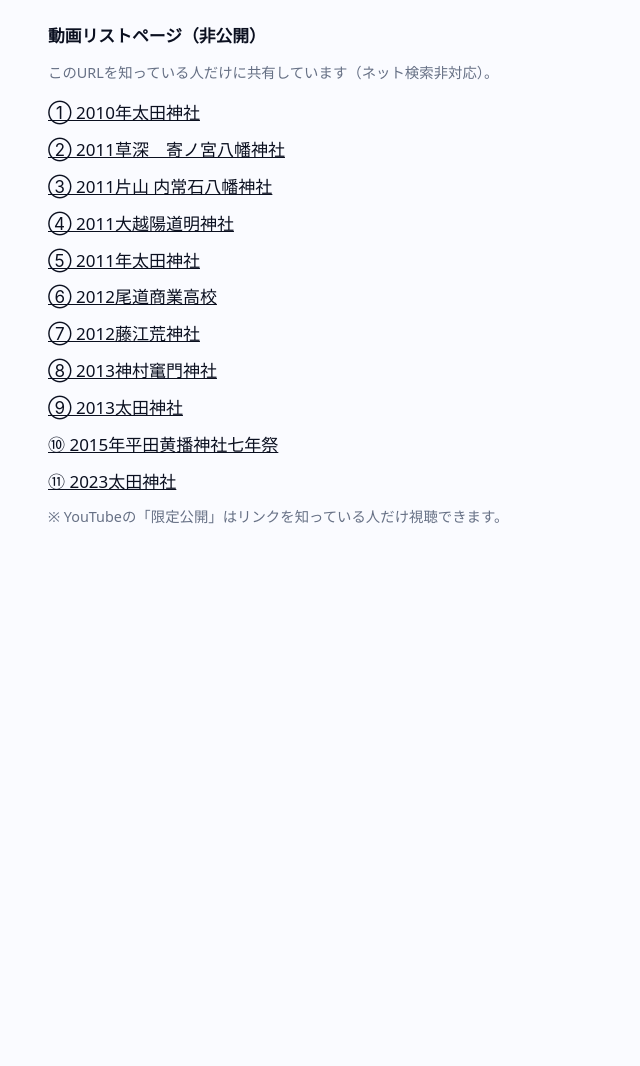
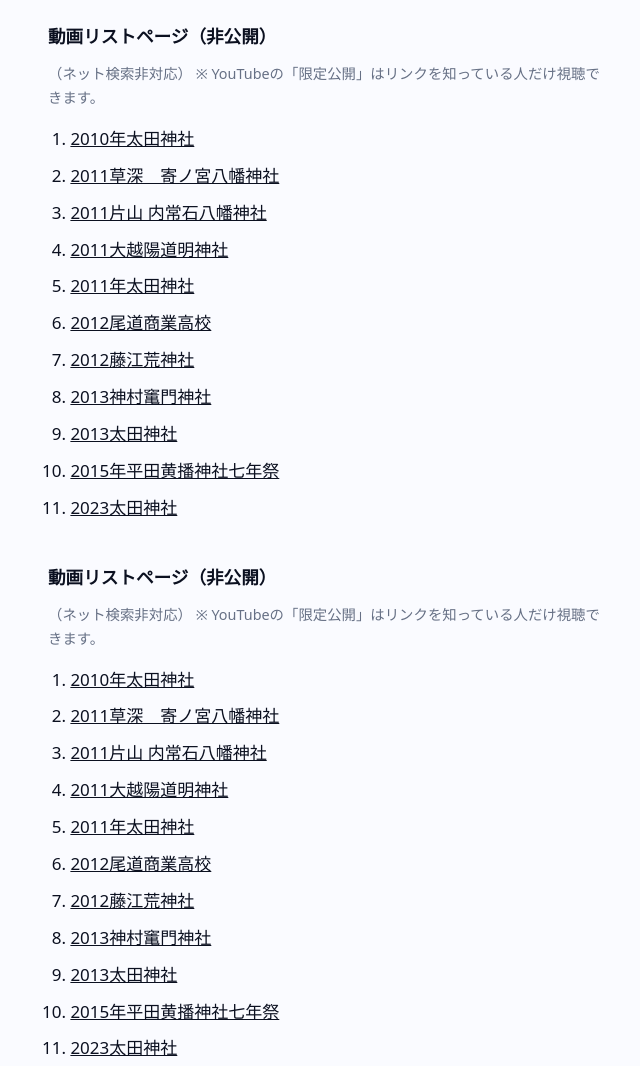
Before and after one commit to kkp-15/fujie12kagura, a plain HTML site: page index.html in a window 1280 px wide. Shown: the whole page, without its empty margins (312-952 px from the left). Before the commit the page ends 800 px from the top, so only its background shows below. Drawn offline with Linux system fonts and the light colour scheme.

Commit message:
Update index.html

```diff
--- a/index.html
+++ b/index.html
@@ -1,3 +1,51 @@
+<!doctype html>
+
+<html lang="ja">
+<head>
+  <meta charset="utf-8" />
+  <meta name="viewport" content="width=device-width, initial-scale=1" />
+  <title>動画リストページ（非公開）</title>
+  <meta name="robots" content="noindex,nofollow" />
+  <!-- 共有プレビューを整えたい場合は必要に応じてOGPを設定（任意）
+  <meta property="og:type" content="website">
+  <meta property="og:title" content="動画リストページ（非公開）">
+  <meta property="og:description" content="リンクを知っている人だけ視聴できます。ネット検索非対応。">
+  <meta property="og:image" content="https://your-domain/og-image.png">
+  <meta property="og:url" content="https://your-domain/path/"> -->
+  <style>
+    :root{--bg:#0b0f17;--ink:#e6ebff;--weak:#9aa6c1}
+    @media(prefers-color-scheme:light){:root{--bg:#fafbff;--ink:#0b1020;--weak:#667085}}
+    html,body{height:100%}
+    body{margin:0;background:var(--bg);color:var(--ink);font:17px/1.7 system-ui,-apple-system,Segoe UI,Roboto,'Noto Sans JP',sans-serif}
+    .wrap{max-width:560px;margin:0 auto;padding:18px}
+    h1{font-size:1.1rem;margin:.25rem 0 10px}
+    .note{color:var(--weak);font-size:.9rem;margin:8px 0 14px}
+    /* テキストリンクを縦にシンプル表示（自動連番） */
+    ol.list{padding-left:1.4rem;margin:0;display:flex;flex-direction:column;gap:8px}
+    .list a{color:inherit;text-decoration:underline}
+  </style>
+</head>
+<body>
+  <!-- このファイルは “全文置換” で更新してください（重複防止）。wrapは1つだけ。 -->
+  <div class="wrap" id="only-one">
+    <h1>動画リストページ（非公開）</h1>
+    <p class="note">（ネット検索非対応） ※ YouTubeの「限定公開」はリンクを知っている人だけ視聴できます。</p><ol class="list">
+  <li><a href="https://www.youtube.com/playlist?list=PLawlsqhXE8ZET77UW9WHobDdtsbmifKKh" target="_blank" rel="noopener">2010年太田神社</a></li>
+  <li><a href="https://www.youtube.com/playlist?list=PLawlsqhXE8ZFkNxLz7J6sfhtNHjVrDjNI" target="_blank" rel="noopener">2011草深　寄ノ宮八幡神社</a></li>
+  <li><a href="https://www.youtube.com/playlist?list=PLawlsqhXE8ZEsUYQPj3Ld5y_VPVujllRu" target="_blank" rel="noopener">2011片山 内常石八幡神社</a></li>
+  <li><a href="https://www.youtube.com/playlist?list=PLawlsqhXE8ZFWF9-pWs2H0I0ZvVJGeOTI" target="_blank" rel="noopener">2011大越陽道明神社</a></li>
+  <li><a href="https://www.youtube.com/playlist?list=PLawlsqhXE8ZF8ZYw_RUBcEYjs7qj7tHJN" target="_blank" rel="noopener">2011年太田神社</a></li>
+  <li><a href="https://www.youtube.com/playlist?list=PLawlsqhXE8ZEXHCCJQz3dRKJllFERbN1m" target="_blank" rel="noopener">2012尾道商業高校</a></li>
+  <li><a href="https://www.youtube.com/playlist?list=PLawlsqhXE8ZGMXGVxZnPACO2qCWSBEQPQ" target="_blank" rel="noopener">2012藤江荒神社</a></li>
+  <li><a href="https://www.youtube.com/playlist?list=PLawlsqhXE8ZFqfSz_vrB3NbujpTlCfiN7" target="_blank" rel="noopener">2013神村竃門神社</a></li>
+  <li><a href="https://www.youtube.com/playlist?list=PLawlsqhXE8ZEQU0mWVJnJajfw9zR3T-io" target="_blank" rel="noopener">2013太田神社</a></li>
+  <li><a href="https://www.youtube.com/playlist?list=PLawlsqhXE8ZEDl5KrwOIs36bB7LMwYwbz" target="_blank" rel="noopener">2015年平田黄播神社七年祭</a></li>
+  <li><a href="https://www.youtube.com/playlist?list=PLawlsqhXE8ZHZeWGcoywzgVPG8JjrqNkc" target="_blank" rel="noopener">2023太田神社</a></li>
+  <!-- 以降はこの<li>行をコピペして、タイトル・URLを差し替えてください -->
+</ol>
+
+  </div></body>
+</html>
 <!doctype html>
 <html lang="ja">
 <head>
@@ -5,92 +53,43 @@
   <meta name="viewport" content="width=device-width, initial-scale=1" />
   <title>動画リストページ（非公開）</title>
   <meta name="robots" content="noindex,nofollow" />
+  <!-- 共有プレビューを整えたい場合は必要に応じてOGPを設定（任意）
+  <meta property="og:type" content="website">
+  <meta property="og:title" content="動画リストページ（非公開）">
+  <meta property="og:description" content="リンクを知っている人だけ視聴できます。ネット検索非対応。">
+  <meta property="og:image" content="https://your-domain/og-image.png">
+  <meta property="og:url" content="https://your-domain/path/"> -->
   <style>
     :root{--bg:#0b0f17;--ink:#e6ebff;--weak:#9aa6c1}
     @media(prefers-color-scheme:light){:root{--bg:#fafbff;--ink:#0b1020;--weak:#667085}}
+    html,body{height:100%}
     body{margin:0;background:var(--bg);color:var(--ink);font:17px/1.7 system-ui,-apple-system,Segoe UI,Roboto,'Noto Sans JP',sans-serif}
     .wrap{max-width:560px;margin:0 auto;padding:18px}
-    h1{font-size:1.05rem;margin:.25rem 0 10px}
+    h1{font-size:1.1rem;margin:.25rem 0 10px}
     .note{color:var(--weak);font-size:.9rem;margin:8px 0 14px}
-    .list{list-style:none;padding:0;margin:0;display:flex;flex-direction:column;gap:8px}
+    /* テキストリンクを縦にシンプル表示（自動連番） */
+    ol.list{padding-left:1.4rem;margin:0;display:flex;flex-direction:column;gap:8px}
     .list a{color:inherit;text-decoration:underline}
   </style>
 </head>
 <body>
-  <!-- ✳ このファイルは“全文置換”で更新してください。wrapは1つだけ。-->
+  <!-- このファイルは “全文置換” で更新してください（重複防止）。wrapは1つだけ。 -->
   <div class="wrap" id="only-one">
     <h1>動画リストページ（非公開）</h1>
-    <p class="note">このURLを知っている人だけに共有しています（ネット検索非対応）。</p>
+    <p class="note">（ネット検索非対応） ※ YouTubeの「限定公開」はリンクを知っている人だけ視聴できます。</p><ol class="list">
+  <li><a href="https://www.youtube.com/playlist?list=PLawlsqhXE8ZET77UW9WHobDdtsbmifKKh" target="_blank" rel="noopener">2010年太田神社</a></li>
+  <li><a href="https://www.youtube.com/playlist?list=PLawlsqhXE8ZFkNxLz7J6sfhtNHjVrDjNI" target="_blank" rel="noopener">2011草深　寄ノ宮八幡神社</a></li>
+  <li><a href="https://www.youtube.com/playlist?list=PLawlsqhXE8ZEsUYQPj3Ld5y_VPVujllRu" target="_blank" rel="noopener">2011片山 内常石八幡神社</a></li>
+  <li><a href="https://www.youtube.com/playlist?list=PLawlsqhXE8ZFWF9-pWs2H0I0ZvVJGeOTI" target="_blank" rel="noopener">2011大越陽道明神社</a></li>
+  <li><a href="https://www.youtube.com/playlist?list=PLawlsqhXE8ZF8ZYw_RUBcEYjs7qj7tHJN" target="_blank" rel="noopener">2011年太田神社</a></li>
+  <li><a href="https://www.youtube.com/playlist?list=PLawlsqhXE8ZEXHCCJQz3dRKJllFERbN1m" target="_blank" rel="noopener">2012尾道商業高校</a></li>
+  <li><a href="https://www.youtube.com/playlist?list=PLawlsqhXE8ZGMXGVxZnPACO2qCWSBEQPQ" target="_blank" rel="noopener">2012藤江荒神社</a></li>
+  <li><a href="https://www.youtube.com/playlist?list=PLawlsqhXE8ZFqfSz_vrB3NbujpTlCfiN7" target="_blank" rel="noopener">2013神村竃門神社</a></li>
+  <li><a href="https://www.youtube.com/playlist?list=PLawlsqhXE8ZEQU0mWVJnJajfw9zR3T-io" target="_blank" rel="noopener">2013太田神社</a></li>
+  <li><a href="https://www.youtube.com/playlist?list=PLawlsqhXE8ZEDl5KrwOIs36bB7LMwYwbz" target="_blank" rel="noopener">2015年平田黄播神社七年祭</a></li>
+  <li><a href="https://www.youtube.com/playlist?list=PLawlsqhXE8ZHZeWGcoywzgVPG8JjrqNkc" target="_blank" rel="noopener">2023太田神社</a></li>
+  <!-- 以降はこの<li>行をコピペして、タイトル・URLを差し替えてください -->
+</ol>
 
-    <ul class="list">
-      <li><a href="https://www.youtube.com/playlist?list=PLawlsqhXE8ZET77UW9WHobDdtsbmifKKh" target="_blank" rel="noopener">① 2010年太田神社</a></li>
-      <li><a href="https://www.youtube.com/playlist?list=PLawlsqhXE8ZFkNxLz7J6sfhtNHjVrDjNI" target="_blank" rel="noopener">② 2011草深　寄ノ宮八幡神社</a></li>
-      <li><a href="https://www.youtube.com/playlist?list=PLawlsqhXE8ZEsUYQPj3Ld5y_VPVujllRu" target="_blank" rel="noopener">③ 2011片山 内常石八幡神社</a></li>
-      <li><a href="https://www.youtube.com/playlist?list=PLawlsqhXE8ZFWF9-pWs2H0I0ZvVJGeOTI" target="_blank" rel="noopener">④ 2011大越陽道明神社</a></li>
-      <li><a href="https://www.youtube.com/playlist?list=PLawlsqhXE8ZF8ZYw_RUBcEYjs7qj7tHJN" target="_blank" rel="noopener">⑤ 2011年太田神社</a></li>
-      <li><a href="https://www.youtube.com/playlist?list=PLawlsqhXE8ZEXHCCJQz3dRKJllFERbN1m" target="_blank" rel="noopener">⑥ 2012尾道商業高校</a></li>
-      <li><a href="https://www.youtube.com/playlist?list=PLawlsqhXE8ZGMXGVxZnPACO2qCWSBEQPQ" target="_blank" rel="noopener">⑦ 2012藤江荒神社</a></li>
-      <li><a href="https://www.youtube.com/playlist?list=PLawlsqhXE8ZFqfSz_vrB3NbujpTlCfiN7" target="_blank" rel="noopener">⑧ 2013神村竃門神社</a></li>
-      <li><a href="https://www.youtube.com/playlist?list=PLawlsqhXE8ZEQU0mWVJnJajfw9zR3T-io" target="_blank" rel="noopener">⑨ 2013太田神社</a></li>
-      <li><a href="https://www.youtube.com/playlist?list=PLawlsqhXE8ZEDl5KrwOIs36bB7LMwYwbz" target="_blank" rel="noopener">⑩ 2015年平田黄播神社七年祭</a></li>
-      <li><a href="https://www.youtube.com/playlist?list=PLawlsqhXE8ZHZeWGcoywzgVPG8JjrqNkc" target="_blank" rel="noopener">⑪ 2023太田神社</a></li>
-      <!-- 以降はこの<li>行をコピペして、番号・タイトル・URLを差し替えてください -->
-    </ul>
-
-    <p class="note">※ YouTubeの「限定公開」はリンクを知っている人だけ視聴できます。</p>
-  </div>
-
-  <script>
-    // 二重表示の保険：.wrap が複数あれば先頭以外を除去
-    (function(){ const wraps=document.querySelectorAll('.wrap'); for(let i=1;i<wraps.length;i++) wraps[i].remove(); })();
-  </script>
-</body>
+  </div></body>
 </html>
-<!doctype html>
-<html lang="ja">
-<head>
-  <meta charset="utf-8" />
-  <meta name="viewport" content="width=device-width, initial-scale=1" />
-  <title>🎥 限定公開プレイリスト集（テキストリンク版・単一表示）</title>
-  <meta name="robots" content="noindex,nofollow" />
-  <style>
-    :root{--bg:#0b0f17;--ink:#e6ebff;--weak:#9aa6c1}
-    @media(prefers-color-scheme:light){:root{--bg:#fafbff;--ink:#0b1020;--weak:#667085}}
-    body{margin:0;background:var(--bg);color:var(--ink);font:17px/1.7 system-ui,-apple-system,Segoe UI,Roboto,'Noto Sans JP',sans-serif}
-    .wrap{max-width:560px;margin:0 auto;padding:18px}
-    h1{font-size:1.05rem;margin:.25rem 0 10px}
-    .note{color:var(--weak);font-size:.9rem;margin:8px 0 14px}
-    .list{list-style:none;padding:0;margin:0;display:flex;flex-direction:column;gap:8px}
-    .list a{color:inherit;text-decoration:underline}
-  </style>
-</head>
-<body>
-  <!-- ✳ このファイルは“全文置換”で更新してください。wrapは1つだけ。-->
-  <div class="wrap" id="only-one">
-    <h1>🎥 限定公開プレイリスト集</h1>
-    <p class="note">このURLを知っている人だけに共有しています（ネット検索非対応）。</p>
-
-    <ul class="list">
-      <li><a href="https://www.youtube.com/playlist?list=PLawlsqhXE8ZET77UW9WHobDdtsbmifKKh" target="_blank" rel="noopener">① 2010年太田神社</a></li>
-      <li><a href="https://www.youtube.com/playlist?list=PLawlsqhXE8ZFkNxLz7J6sfhtNHjVrDjNI" target="_blank" rel="noopener">② 2011草深　寄ノ宮八幡神社</a></li>
-      <li><a href="https://www.youtube.com/playlist?list=PLawlsqhXE8ZEsUYQPj3Ld5y_VPVujllRu" target="_blank" rel="noopener">③ 2011片山 内常石八幡神社</a></li>
-      <li><a href="https://www.youtube.com/playlist?list=PLawlsqhXE8ZFWF9-pWs2H0I0ZvVJGeOTI" target="_blank" rel="noopener">④ 2011大越陽道明神社</a></li>
-      <li><a href="https://www.youtube.com/playlist?list=PLawlsqhXE8ZF8ZYw_RUBcEYjs7qj7tHJN" target="_blank" rel="noopener">⑤ 2011年太田神社</a></li>
-      <li><a href="https://www.youtube.com/playlist?list=PLawlsqhXE8ZEXHCCJQz3dRKJllFERbN1m" target="_blank" rel="noopener">⑥ 2012尾道商業高校</a></li>
-      <li><a href="https://www.youtube.com/playlist?list=PLawlsqhXE8ZGMXGVxZnPACO2qCWSBEQPQ" target="_blank" rel="noopener">⑦ 2012藤江荒神社</a></li>
-      <li><a href="https://www.youtube.com/playlist?list=PLawlsqhXE8ZFqfSz_vrB3NbujpTlCfiN7" target="_blank" rel="noopener">⑧ 2013神村竃門神社</a></li>
-      <li><a href="https://www.youtube.com/playlist?list=PLawlsqhXE8ZEQU0mWVJnJajfw9zR3T-io" target="_blank" rel="noopener">⑨ 2013太田神社</a></li>
-      <li><a href="https://www.youtube.com/playlist?list=PLawlsqhXE8ZEDl5KrwOIs36bB7LMwYwbz" target="_blank" rel="noopener">⑩ 2015年平田黄播神社七年祭</a></li>
-      <li><a href="https://www.youtube.com/playlist?list=PLawlsqhXE8ZHZeWGcoywzgVPG8JjrqNkc" target="_blank" rel="noopener">⑪ 2023太田神社</a></li>
-      <!-- 以降はこの<li>行をコピペして、番号・タイトル・URLを差し替えてください -->
-    </ul>
-
-    <p class="note">※ YouTubeの「限定公開」はリンクを知っている人だけ視聴できます。</p>
-  </div>
-
-  <script>
-    // 二重表示の保険：.wrap が複数あれば先頭以外を除去
-    (function(){ const wraps=document.querySelectorAll('.wrap'); for(let i=1;i<wraps.length;i++) wraps[i].remove(); })();
-  </script>
-</body>
-</html>
```
